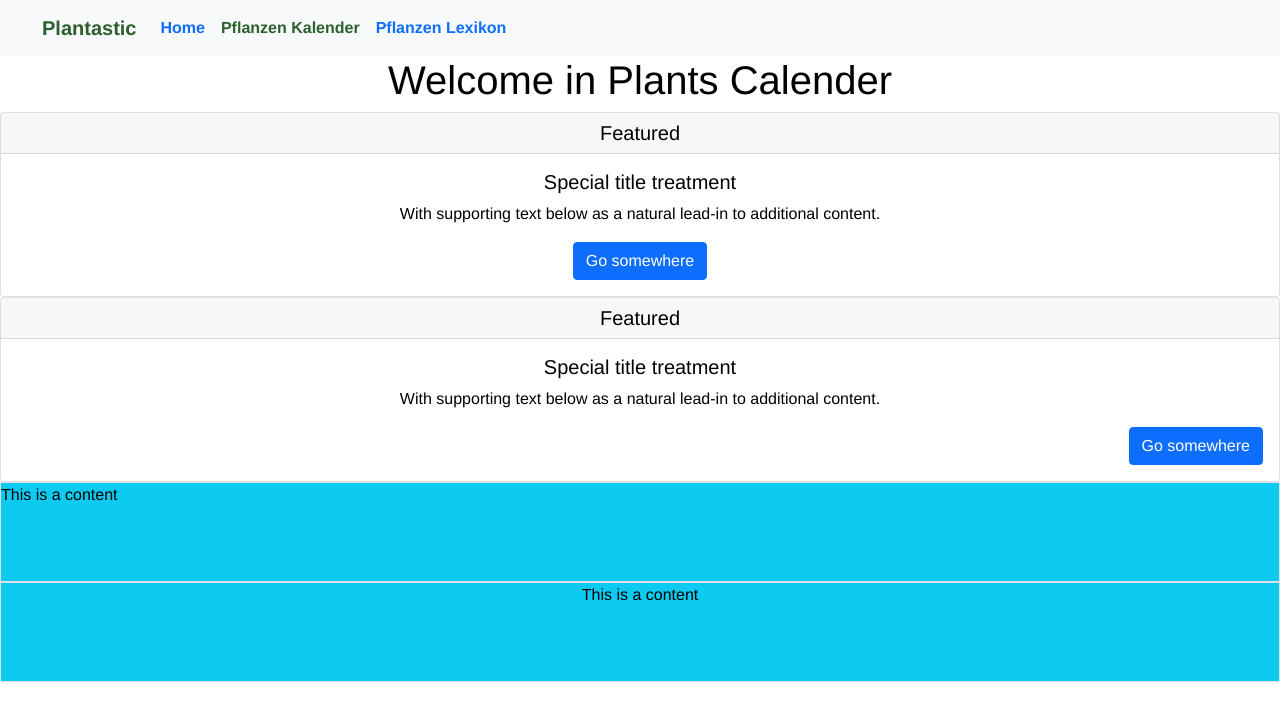
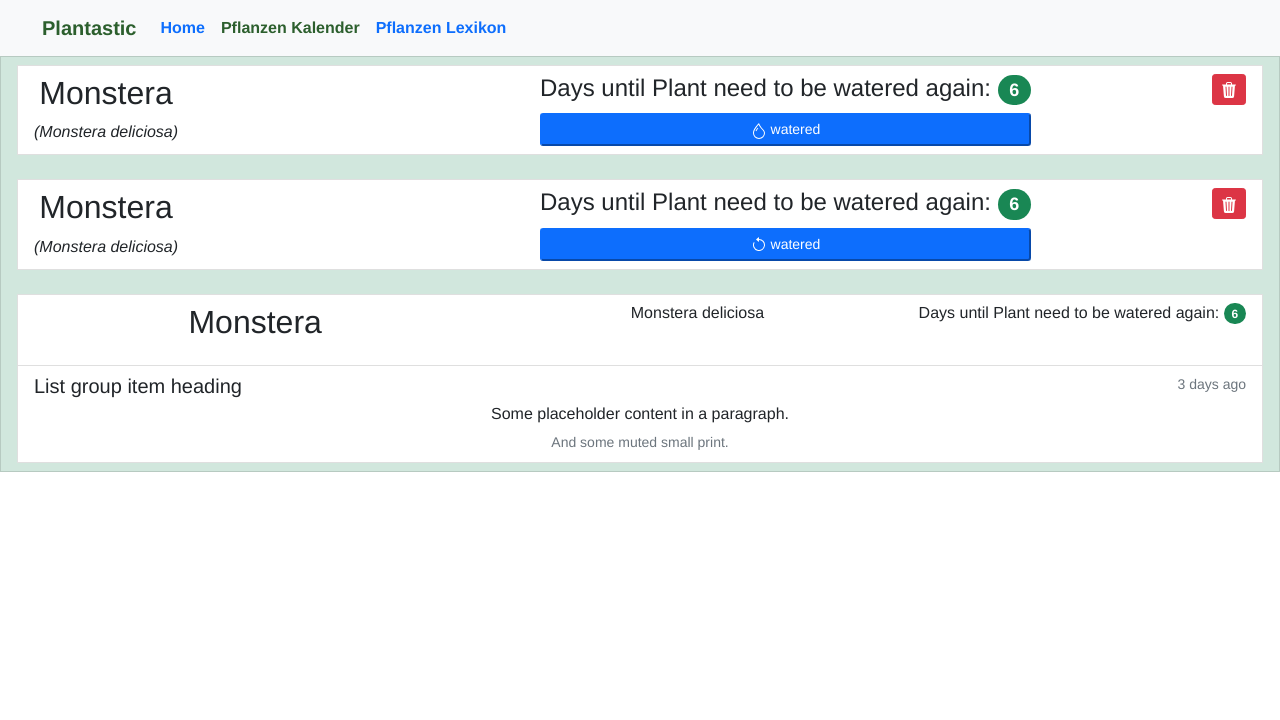
Before and after one commit to nicomarantos/Plant-Frontend, a Vue app: page /plantCalender in a window 1280 px wide. Shown: the top 720 px of the page. Built offline with nearby package versions, Linux system fonts and the light colour scheme.

Commit message:
weitergearbeitet an pflanzen kalender

```diff
--- a/src/views/PlantCalender.vue
+++ b/src/views/PlantCalender.vue
@@ -1,34 +1,100 @@
 <template>
-<h1>Welcome in Plants Calender</h1>
-  <div class="card">
-    <h5 class="card-header">Featured</h5>
-    <div class="card-body">
-      <h5 class="card-title">Special title treatment</h5>
-      <p class="card-text">With supporting text below as a natural lead-in to additional content.</p>
-      <a href="#" class="btn btn-primary">Go somewhere</a>
-    </div>
-  </div>
-  <div class="card">
-    <h5 class="card-header">Featured</h5>
-    <div class="card-body">
-      <h5 class="card-title">Special title treatment</h5>
-      <p class="card-text">With supporting text below as a natural lead-in to additional content.</p>
-      <a href="#" class="btn btn-primary" style="float: right;">Go somewhere</a>
-    </div>
-  </div>
-  <div id="example-div" class="bg-info border d-flex aligns-items-center" style="height:100px">
-    <p>This is a content</p>
-  </div>
-  <div id="example-div" class="bg-info border d-flex aligns-items-center justify-content-center" style="height:100px">
-    <p>This is a content</p>
+
+  <div class="list-group-item list-group-item-success">
+
+    <a href="#" class="list-group-item list-group-item-action " aria-current="true">
+      <div class="d-flex w-100 justify-content-sm-between">
+
+        <div>
+          <h2 class="mt-0">Monstera</h2>
+          <i>(Monstera deliciosa)</i>
+        </div>
+
+        <div>
+
+        </div>
+
+        <div>
+          <h4> Days until Plant need to be watered again: <span class="badge bg-success rounded-pill justify-content-flex end">6 </span></h4>
+          <div class="d-grid gap-2 col-14">
+          <button type="button" class="btn-sm btn-primary"><svg xmlns="http://www.w3.org/2000/svg" width="16" height="16" fill="currentColor" class="bi bi-droplet" viewBox="0 0 16 16">
+            <path fill-rule="evenodd" d="M7.21.8C7.69.295 8 0 8 0c.109.363.234.708.371 1.038.812 1.946 2.073 3.35 3.197 4.6C12.878 7.096 14 8.345 14 10a6 6 0 0 1-12 0C2 6.668 5.58 2.517 7.21.8zm.413 1.021A31.25 31.25 0 0 0 5.794 3.99c-.726.95-1.436 2.008-1.96 3.07C3.304 8.133 3 9.138 3 10a5 5 0 0 0 10 0c0-1.201-.796-2.157-2.181-3.7l-.03-.032C9.75 5.11 8.5 3.72 7.623 1.82z"/>
+            <path fill-rule="evenodd" d="M4.553 7.776c.82-1.641 1.717-2.753 2.093-3.13l.708.708c-.29.29-1.128 1.311-1.907 2.87l-.894-.448z"/>
+          </svg> watered </button>
+          </div>
+
+        </div>
+
+        <div>
+          <button type="button" class="btn btn-danger btn-sm justify-content-flex end"><svg xmlns="http://www.w3.org/2000/svg" width="16" height="16" fill="currentColor" class="bi bi-trash3-fill" viewBox="0 0 16 16">
+            <path d="M11 1.5v1h3.5a.5.5 0 0 1 0 1h-.538l-.853 10.66A2 2 0 0 1 11.115 16h-6.23a2 2 0 0 1-1.994-1.84L2.038 3.5H1.5a.5.5 0 0 1 0-1H5v-1A1.5 1.5 0 0 1 6.5 0h3A1.5 1.5 0 0 1 11 1.5Zm-5 0v1h4v-1a.5.5 0 0 0-.5-.5h-3a.5.5 0 0 0-.5.5ZM4.5 5.029l.5 8.5a.5.5 0 1 0 .998-.06l-.5-8.5a.5.5 0 1 0-.998.06Zm6.53-.528a.5.5 0 0 0-.528.47l-.5 8.5a.5.5 0 0 0 .998.058l.5-8.5a.5.5 0 0 0-.47-.528ZM8 4.5a.5.5 0 0 0-.5.5v8.5a.5.5 0 0 0 1 0V5a.5.5 0 0 0-.5-.5Z"/>
+          </svg></button>
+        </div>
+      </div>
+
+    </a>
+
+    <br>
+
+    <a href="#" class="list-group-item list-group-item-action " aria-current="true">
+      <div class="d-flex w-100 justify-content-sm-between">
+
+        <div>
+          <h2 class="mt-0">Monstera</h2>
+          <i>(Monstera deliciosa)</i>
+        </div>
+
+        <div>
+
+        </div>
+
+        <div>
+          <h4> Days until Plant need to be watered again: <span class="badge bg-success rounded-pill justify-content-flex end">6</span></h4>
+          <div class="d-grid gap-2 col-14">
+            <button type="button" class="btn-sm btn-primary"><svg xmlns="http://www.w3.org/2000/svg" width="16" height="16" fill="currentColor" class="bi bi-arrow-counterclockwise" viewBox="0 0 16 16">
+              <path fill-rule="evenodd" d="M8 3a5 5 0 1 1-4.546 2.914.5.5 0 0 0-.908-.417A6 6 0 1 0 8 2v1z"/>
+              <path d="M8 4.466V.534a.25.25 0 0 0-.41-.192L5.23 2.308a.25.25 0 0 0 0 .384l2.36 1.966A.25.25 0 0 0 8 4.466z"/>
+            </svg> watered </button>
+          </div>
+
+        </div>
+
+        <div>
+          <button type="button" class="btn btn-danger btn-sm justify-content-flex end"><svg xmlns="http://www.w3.org/2000/svg" width="16" height="16" fill="currentColor" class="bi bi-trash3-fill" viewBox="0 0 16 16">
+            <path d="M11 1.5v1h3.5a.5.5 0 0 1 0 1h-.538l-.853 10.66A2 2 0 0 1 11.115 16h-6.23a2 2 0 0 1-1.994-1.84L2.038 3.5H1.5a.5.5 0 0 1 0-1H5v-1A1.5 1.5 0 0 1 6.5 0h3A1.5 1.5 0 0 1 11 1.5Zm-5 0v1h4v-1a.5.5 0 0 0-.5-.5h-3a.5.5 0 0 0-.5.5ZM4.5 5.029l.5 8.5a.5.5 0 1 0 .998-.06l-.5-8.5a.5.5 0 1 0-.998.06Zm6.53-.528a.5.5 0 0 0-.528.47l-.5 8.5a.5.5 0 0 0 .998.058l.5-8.5a.5.5 0 0 0-.47-.528ZM8 4.5a.5.5 0 0 0-.5.5v8.5a.5.5 0 0 0 1 0V5a.5.5 0 0 0-.5-.5Z"/>
+          </svg></button>
+        </div>
+      </div>
+
+    </a>
+
+    <br>
+
+    <a href="#" class="list-group-item list-group-item-action " aria-current="true">
+      <div class="d-flex w-100 justify-content-between">
+        <div></div>
+        <h2 class="mb-3">Monstera</h2>
+        <br>
+        <h6>Monstera deliciosa</h6>
+        <h6>Days until Plant need to be watered again:  <span class="badge bg-success rounded-pill justify-content-flex end">6</span></h6>
+      </div>
+    </a>
+
+    <a href="#" class="list-group-item list-group-item-action">
+      <div class="d-flex w-100 justify-content-between">
+        <h5 class="mb-1">List group item heading</h5>
+        <small class="text-muted">3 days ago</small>
+      </div>
+      <p class="mb-1">Some placeholder content in a paragraph.</p>
+      <small class="text-muted">And some muted small print.</small>
+    </a>
   </div>
 </template>
 
 <script>
 export default {
-  name: 'PlantCalender'
+
 }
-
 </script>
 
 <style scoped>
```
Also changed, not shown: src/components/watering entry.vue (added, +13 -0 lines).
